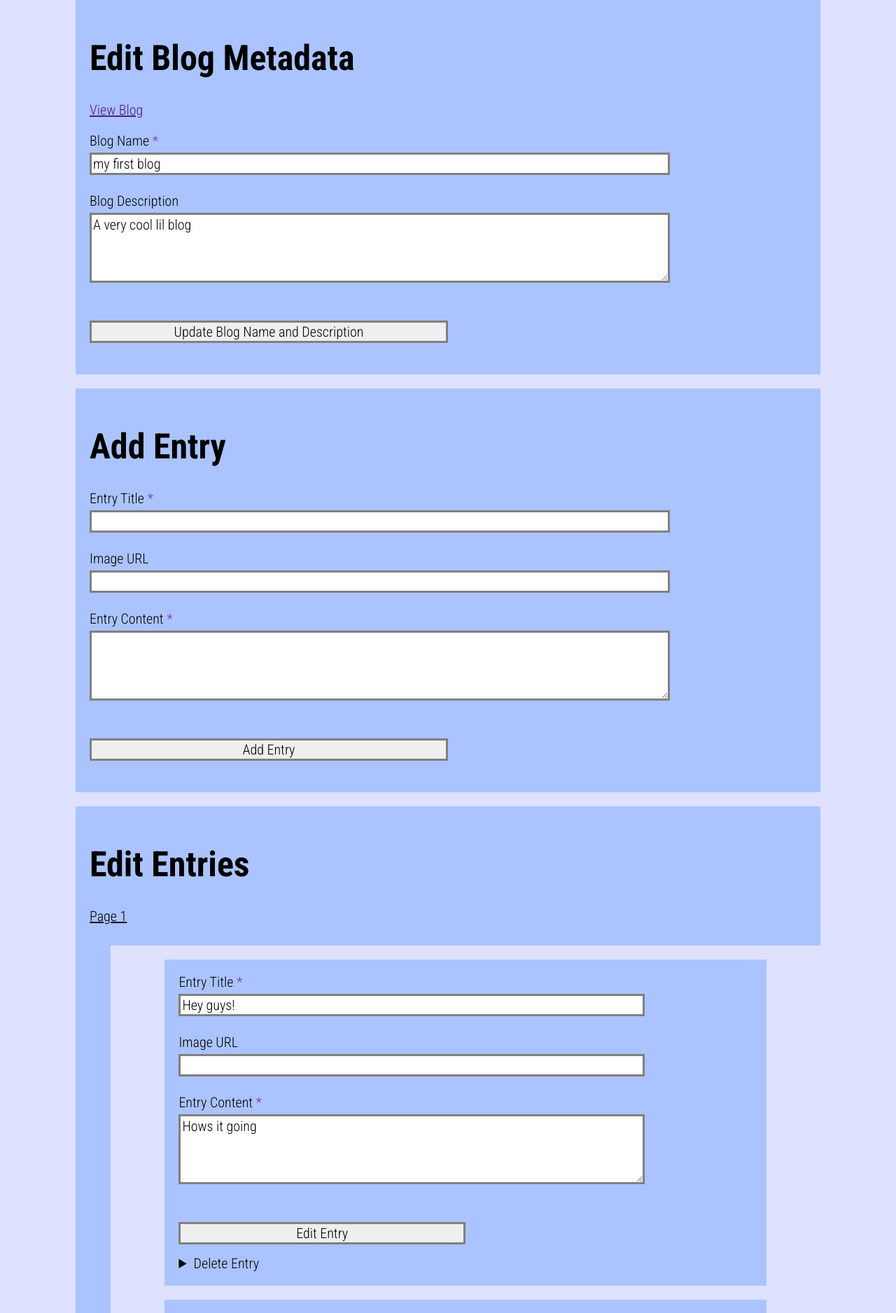
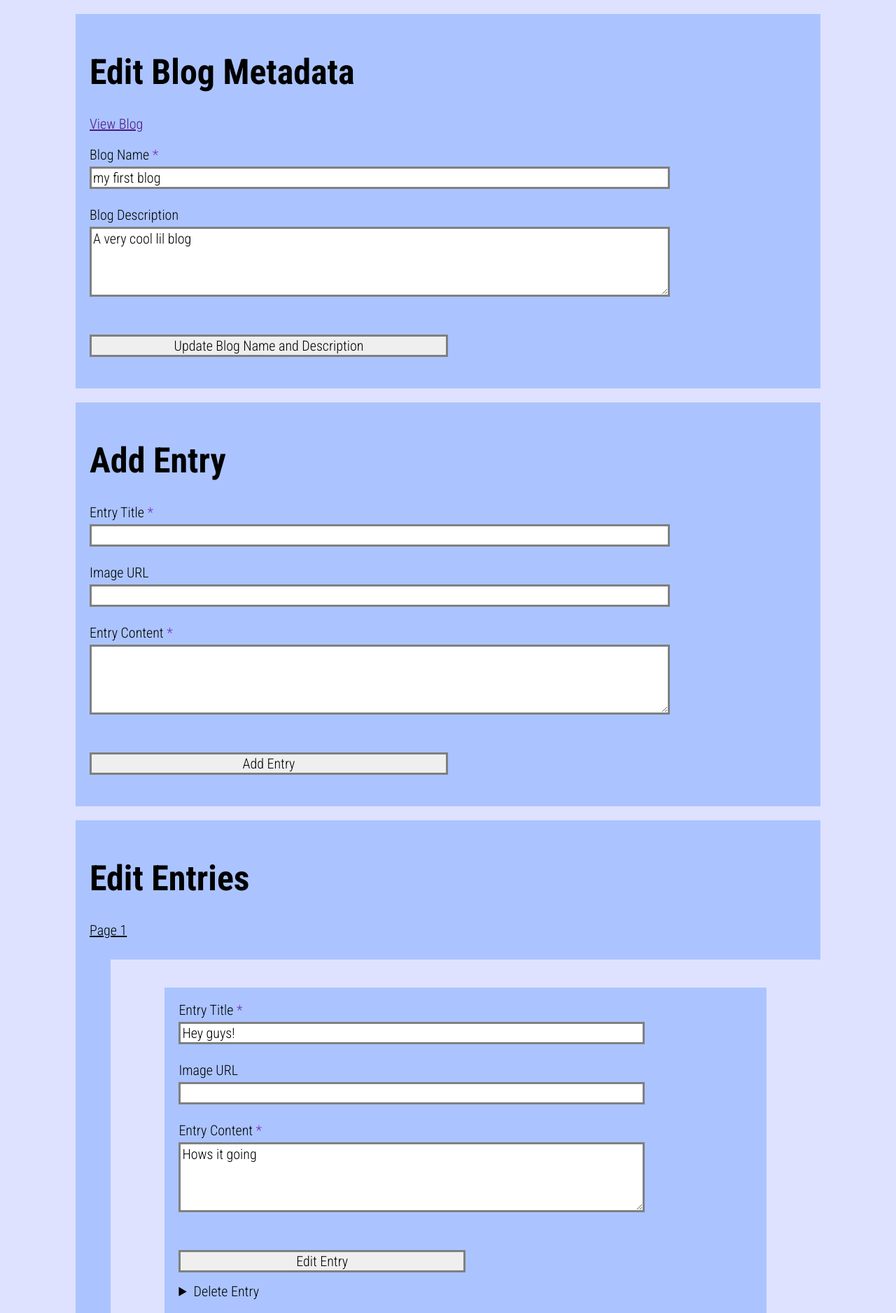
Before and after one commit to Ishq01/TeamRIID__dlup10_ichenadamczyk20_igupta10_rmui10, a Flask app: page /edit-blog in a window 1280 px wide. Shown: the part 50-1926 px from the top of the page at 70% size. Run offline with Flask 2, Linux system fonts and the light colour scheme; a user stored in the database is signed in; data comes from the database, SQL or seed files in the repository.

Commit message:
fixed consistency in CSS

```diff
--- a/app/static/styles.css
+++ b/app/static/styles.css
@@ -377,10 +377,6 @@ body > #bloghome .containers {
     margin-bottom: 20px;
 }
 
-body > #bloghome .containers:first-of-type {
-    margin-top: 0;
-}
-
 body > #bloghome .entries {
     background: transparent;
     width: calc(80%);
```
